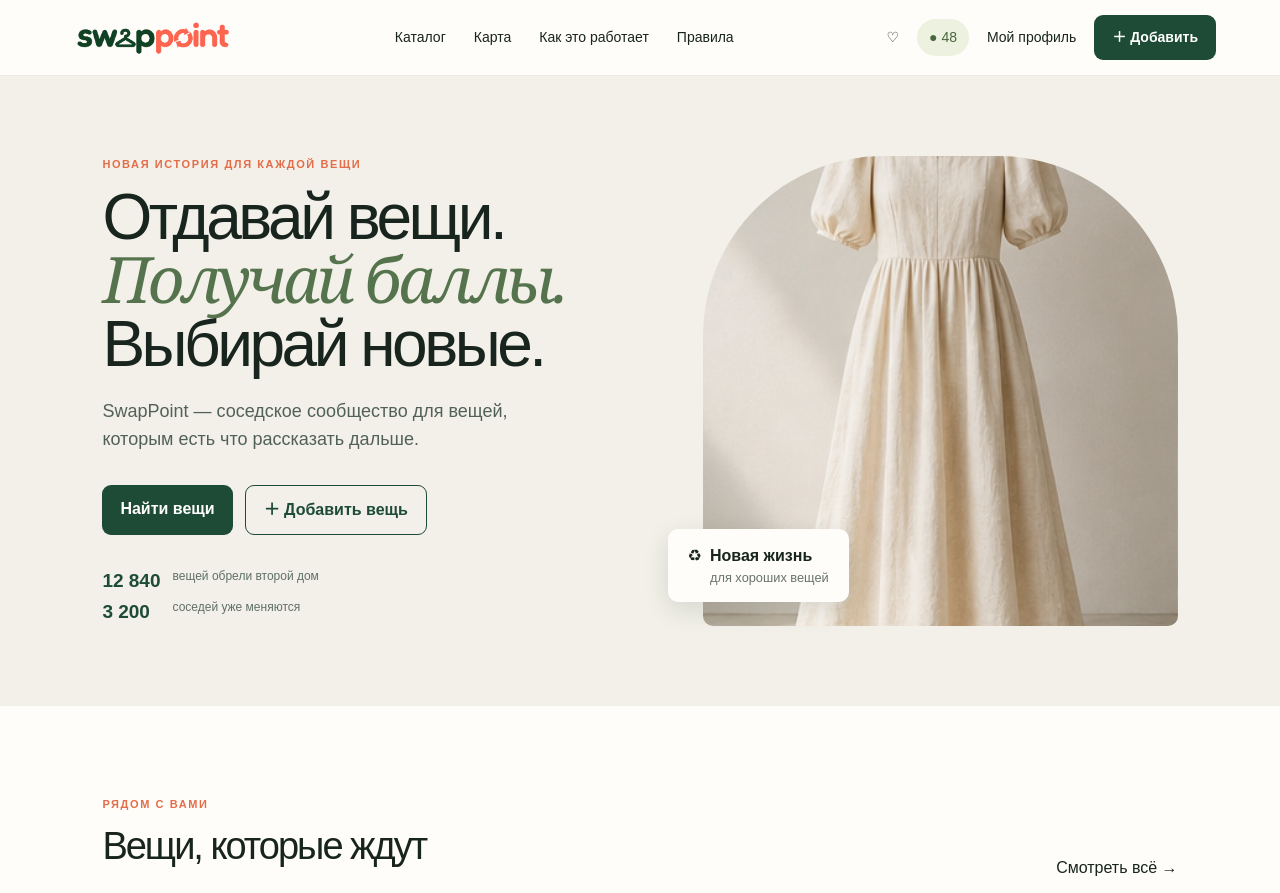
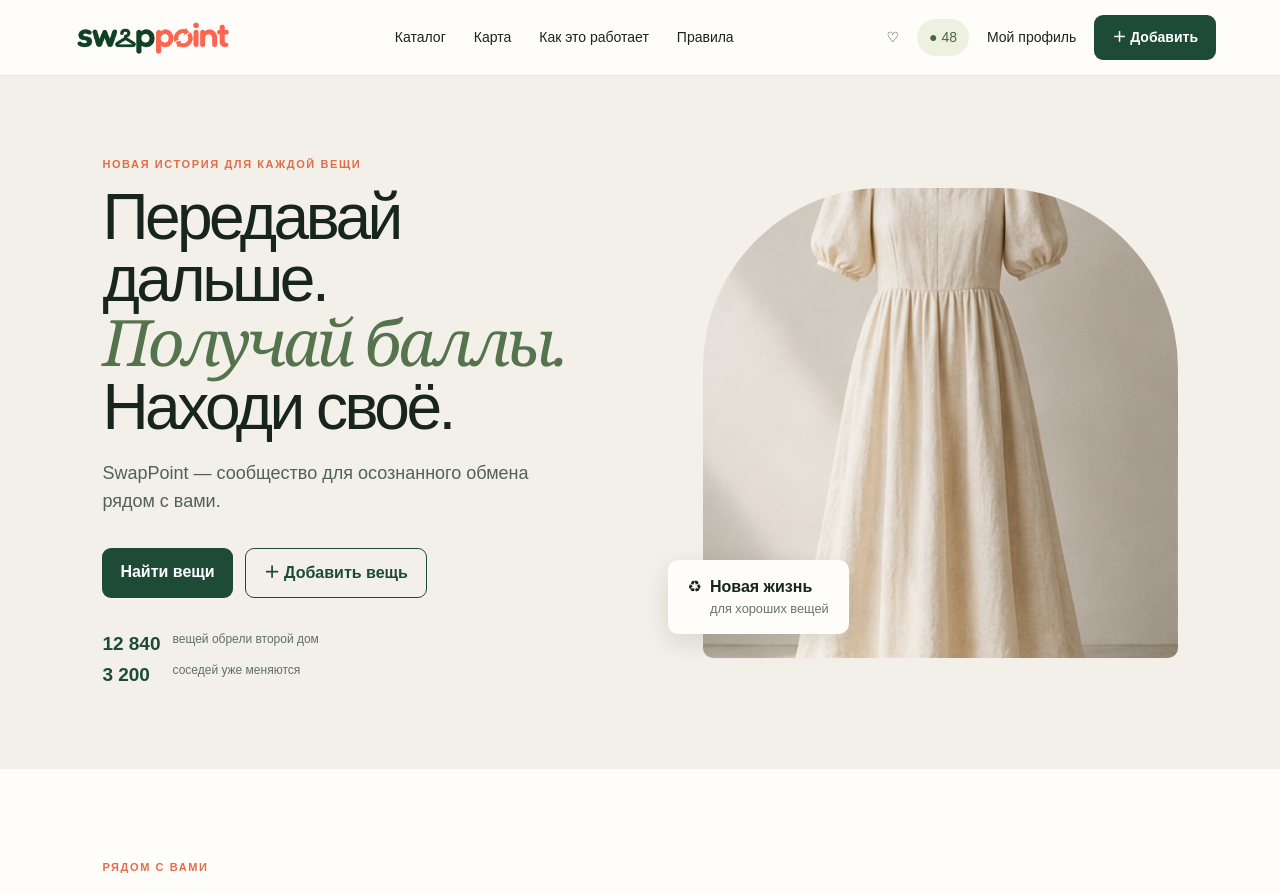
Before and after one commit to opozdnyakovwebmechanic-blip/swappoint, a Next.js app: page / in a window 1280 px wide. Shown: the top 893 px of the page. Built offline with nearby package versions, Linux system fonts and the light colour scheme.

Commit message:
Refresh homepage copy

```diff
--- a/src/app/layout.tsx
+++ b/src/app/layout.tsx
@@ -2,7 +2,7 @@ import type { Metadata } from "next";
 import "./globals.css";
 
 export const metadata: Metadata = {
-  title: "SwapPoint — новая история для каждой вещи",
+  title: "SwapPoint — передавай дальше, находи своё",
   description: "Соседский маркетплейс обмена вещами за баллы",
 };
 
--- a/src/app/page.tsx
+++ b/src/app/page.tsx
@@ -1,7 +1,26 @@
 "use client";
+
 import { ItemGrid, Layout, items } from "@/components/app";
 import Link from "next/link";
 
 export default function Home() {
-  return <Layout><section className="hero"><div><p className="eyebrow">Новая история для каждой вещи</p><h1>Отдавай вещи.<br/><i>Получай баллы.</i><br/>Выбирай новые.</h1><p className="lead">SwapPoint — соседское сообщество для вещей, которым есть что рассказать дальше.</p><div className="actions"><Link className="btn" href="/catalog">Найти вещи</Link><Link className="btn ghost" href="/add">＋ Добавить вещь</Link></div><div className="stats"><b>12 840</b><span>вещей обрели второй дом</span><b>3 200</b><span>соседей уже меняются</span></div></div><div className="hero-photo"><img src="/items/linen-dress.png" alt="Винтажная одежда"/><span className="float-card">♻ <b>Новая жизнь</b><small>для хороших вещей</small></span></div></section><section className="section"><div className="section-head"><div><p className="eyebrow">Рядом с вами</p><h2>Вещи, которые ждут</h2></div><Link href="/catalog">Смотреть всё →</Link></div><ItemGrid items={items.slice(0,4)}/></section><section className="steps"><div><p className="eyebrow">Как это работает</p><h2>Просто. Честно.<br/>По-соседски.</h2></div>{[["01","Добавьте вещь","Укажите состояние, фотографии и цену в баллах."],["02","Найдите своё","Выберите понравившуюся вещь рядом."],["03","Передайте","Встретьтесь в удобном месте и подтвердите обмен."]].map(x=><div className="step" key={x[0]}><strong>{x[0]}</strong><h3>{x[1]}</h3><p>{x[2]}</p></div>)}</section></Layout>;
+  return (
+    <Layout>
+      <section className="hero">
+        <div>
+          <p className="eyebrow">Новая история для каждой вещи</p>
+          <h1>Передавай дальше.<br/><i>Получай баллы.</i><br/>Находи своё.</h1>
+          <p className="lead">SwapPoint — сообщество для осознанного обмена рядом с вами.</p>
+          <div className="actions">
+            <Link className="btn" href="/catalog">Найти вещи</Link>
+            <Link className="btn ghost" href="/add">＋ Добавить вещь</Link>
+          </div>
+          <div className="stats"><b>12 840</b><span>вещей обрели второй дом</span><b>3 200</b><span>соседей уже меняются</span></div>
+        </div>
+        <div className="hero-photo"><img src="/items/linen-dress.png" alt="Винтажная одежда"/><span className="float-card">♻ <b>Новая жизнь</b><small>для хороших вещей</small></span></div>
+      </section>
+      <section className="section"><div className="section-head"><div><p className="eyebrow">Рядом с вами</p><h2>Вещи, которые ждут</h2></div><Link href="/catalog">Смотреть всё →</Link></div><ItemGrid items={items.slice(0,4)}/></section>
+      <section className="steps"><div><p className="eyebrow">Как это работает</p><h2>Просто. Честно.<br/>По-соседски.</h2></div>{[["01","Добавьте вещь","Укажите состояние, фотографии и цену в баллах."],["02","Найдите своё","Выберите понравившуюся вещь рядом."],["03","Передайте","Встретьтесь в удобном месте и подтвердите обмен."]].map(x=><div className="step" key={x[0]}><strong>{x[0]}</strong><h3>{x[1]}</h3><p>{x[2]}</p></div>)}</section>
+    </Layout>
+  );
 }
```
